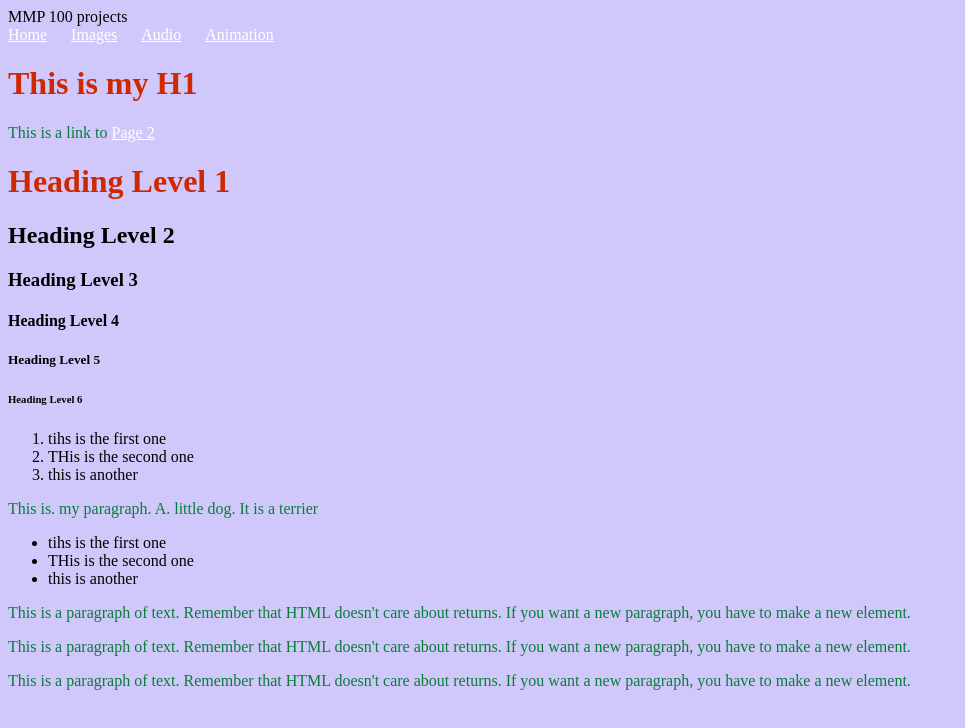
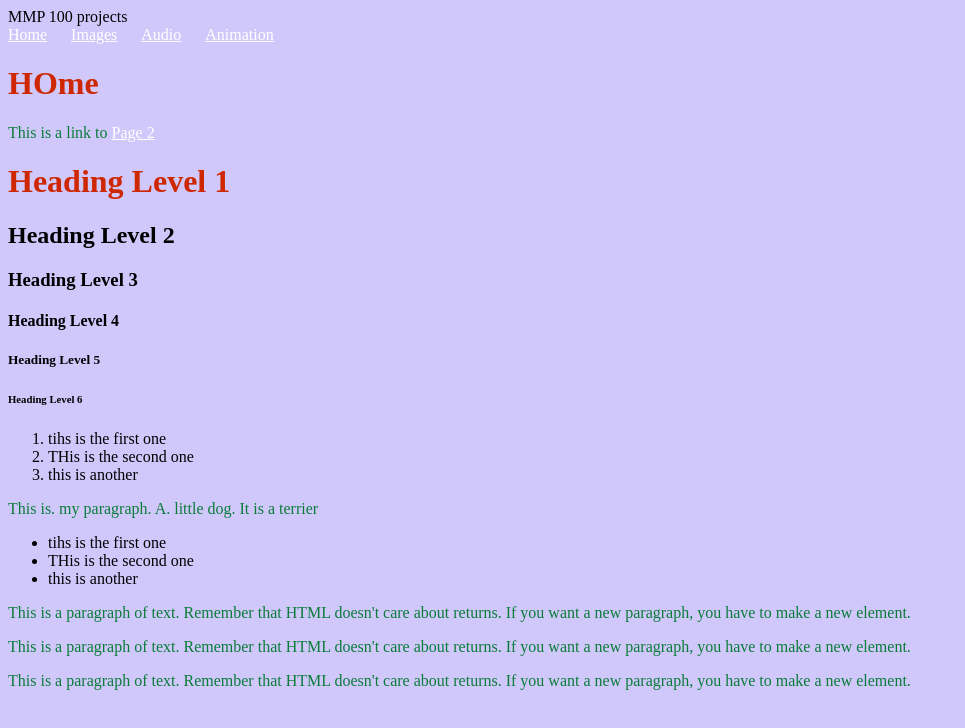
Before and after one commit to profstein/firstWebsite, a plain HTML site: page index.html in a window 1280 px wide. Shown: the whole page, without its empty margins (0-965 px from the left). Drawn offline with Linux system fonts and the light colour scheme.

Commit message:
new styles and title for homepage

```diff
--- a/index.html
+++ b/index.html
@@ -17,7 +17,7 @@
                 </ul>
             </nav>
         </header>
-        <h1>This is my H1</h1>
+        <h1>HOme</h1>
         <p>
             This is a link to
             <a href="page2.html">Page 2</a>
--- a/styles.css
+++ b/styles.css
@@ -28,7 +28,7 @@ nav ul {
     margin: 0;
 }
 
-nav li{
-  display: inline-block;
-  margin-right: 20px;
+nav li {
+    display: inline-block;
+    margin-right: 20px;
 }
```
